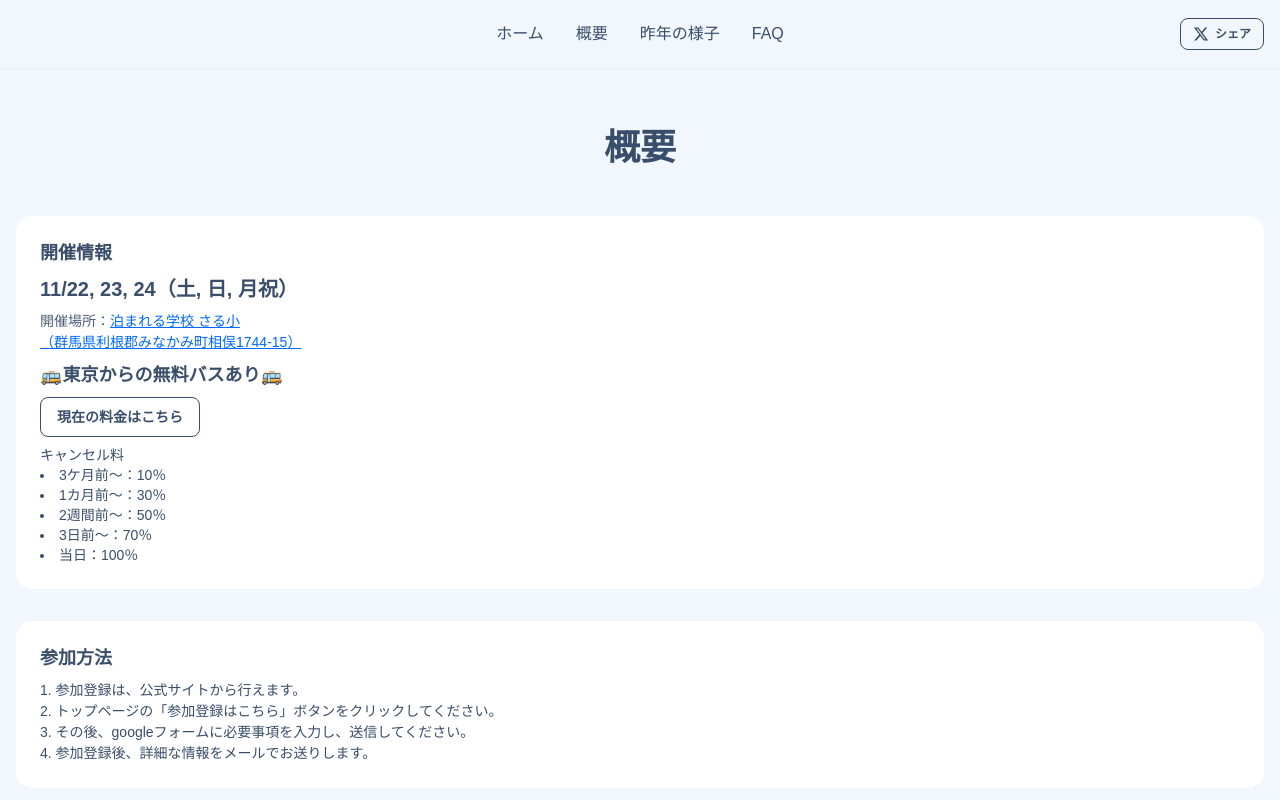
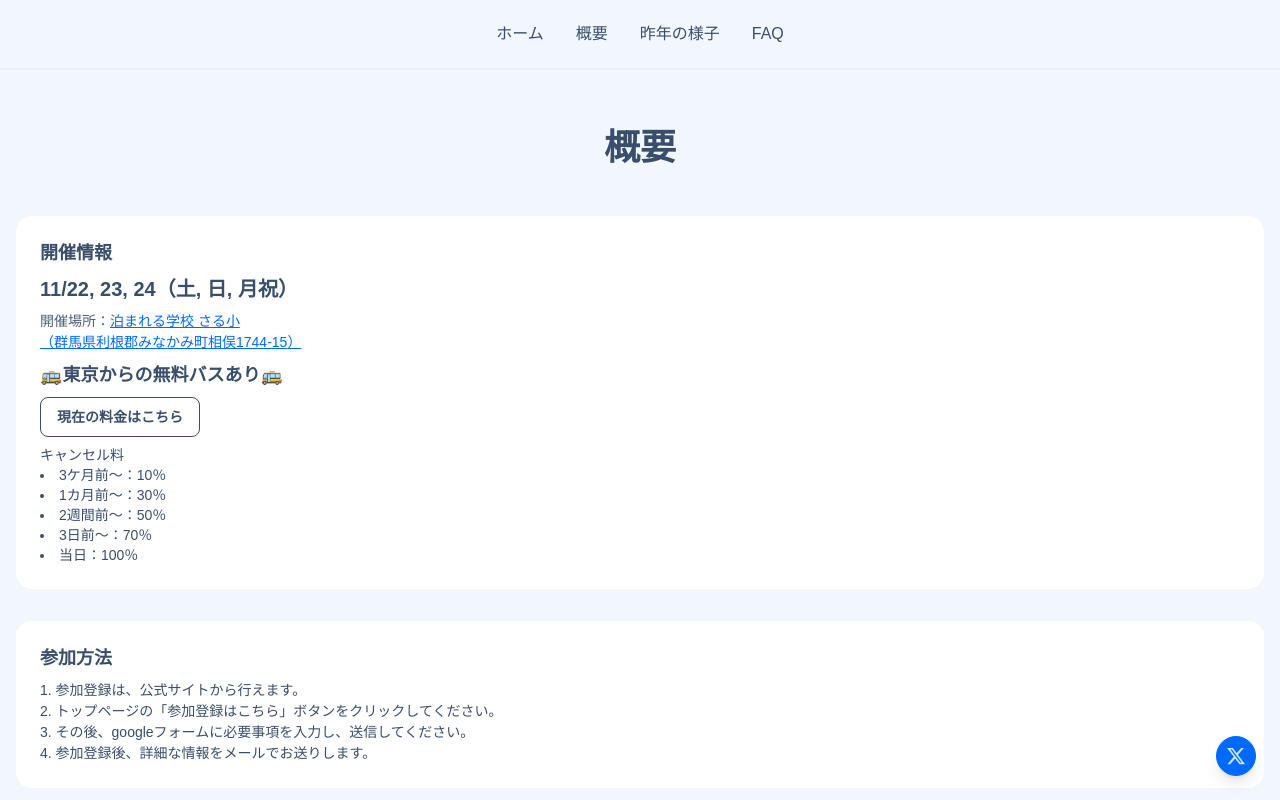
Before and after one commit to RF2034/2025, a Next.js app: page /about in a window 1280 px wide. Shown: the top 800 px of the page. Built offline with nearby package versions, Linux system fonts and the light colour scheme; a web font is replaced by a local one.

Commit message:
FloatingXShareButtonコンポーネントを追加し、シェア機能を実装。XShareButtonを削除し、関連する定数を追加。

```diff
--- a/src/app/layout.tsx
+++ b/src/app/layout.tsx
@@ -1,3 +1,4 @@
+import FloatingXShareButton from "@/components/FloatingXShareButton";
 import { EVENT_INFO } from "@/constants/eventInfo";
 import type { Metadata } from "next";
 import { BIZ_UDPGothic } from "next/font/google";
@@ -45,6 +46,7 @@ export default function RootLayout({
       </head>
       <body className={bizUDPGothic.className}>
         {children}
+        <FloatingXShareButton />
       </body>
     </html>
   );
--- /dev/null
+++ b/src/components/FloatingXShareButton.tsx
@@ -0,0 +1,34 @@
+"use client";
+
+import { SHARE_TEXT } from "@/constants/shareText";
+
+export default function FloatingXShareButton() {
+  const handleShare = () => {
+    const shareText = encodeURIComponent(SHARE_TEXT.text);
+    const shareUrl = encodeURIComponent(SHARE_TEXT.url);
+    const twitterUrl = `https://twitter.com/intent/tweet?text=${shareText}&url=${shareUrl}`;
+
+    window.open(twitterUrl, '_blank', 'width=550,height=420');
+  };
+
+  return (
+    <div className="fixed bottom-6 right-6 z-50">
+      <button
+        onClick={handleShare}
+        className="btn btn-circle btn-primary shadow-lg hover:shadow-xl transition-shadow"
+        aria-label="Xでシェア"
+        title="Xでシェア"
+      >
+        <svg
+          xmlns="http://www.w3.org/2000/svg"
+          width="20"
+          height="20"
+          viewBox="0 0 24 24"
+          className="fill-current"
+        >
+          <path d="M18.244 2.25h3.308l-7.227 8.26 8.502 11.24H16.17l-5.214-6.817L4.99 21.75H1.68l7.73-8.835L1.254 2.25H8.08l4.713 6.231zm-1.161 17.52h1.833L7.084 4.126H5.117z"/>
+        </svg>
+      </button>
+    </div>
+  );
+}
--- a/src/components/Header.tsx
+++ b/src/components/Header.tsx
@@ -1,5 +1,4 @@
 import Link from "next/link";
-import XShareButton from "./XShareButton";
 
 export default function Header() {
   const navItems = [
@@ -40,11 +39,6 @@ export default function Header() {
                 </Link>
               </li>
             ))}
-            <li>
-              <div className="py-3">
-                <XShareButton size="sm" className="w-full" />
-              </div>
-            </li>
           </ul>
         </div>
       </div>
@@ -58,7 +52,6 @@ export default function Header() {
         </ul>
       </div>
       <div className="navbar-end">
-        <XShareButton size="sm" className="hidden sm:inline-flex" />
       </div>
     </header>
   );
--- a/src/components/XShareButton.tsx
+++ /dev/null
@@ -1,50 +0,0 @@
-"use client";
-
-import { EVENT_INFO } from "@/constants/eventInfo";
-
-interface XShareButtonProps {
-  text?: string;
-  url?: string;
-  className?: string;
-  size?: "sm" | "md" | "lg";
-}
-
-export default function XShareButton({
-  text = `${EVENT_INFO.title} | 廃校で踊ろう！ 11/22-24開催`,
-  url = "https://gakkou-rave.com",
-  className = "",
-  size = "md"
-}: XShareButtonProps) {
-  const handleShare = () => {
-    const shareText = encodeURIComponent(text);
-    const shareUrl = encodeURIComponent(url);
-    const twitterUrl = `https://twitter.com/intent/tweet?text=${shareText}&url=${shareUrl}`;
-
-    window.open(twitterUrl, '_blank', 'width=550,height=420');
-  };
-
-  const sizeClasses = {
-    sm: "btn-sm",
-    md: "btn-md",
-    lg: "btn-lg"
-  };
-
-  return (
-    <button
-      onClick={handleShare}
-      className={`btn btn-outline ${sizeClasses[size]} ${className}`}
-      aria-label="Xでシェア"
-    >
-      <svg
-        xmlns="http://www.w3.org/2000/svg"
-        width="16"
-        height="16"
-        viewBox="0 0 24 24"
-        className="fill-current"
-      >
-        <path d="M18.244 2.25h3.308l-7.227 8.26 8.502 11.24H16.17l-5.214-6.817L4.99 21.75H1.68l7.73-8.835L1.254 2.25H8.08l4.713 6.231zm-1.161 17.52h1.833L7.084 4.126H5.117z"/>
-      </svg>
-      シェア
-    </button>
-  );
-}
--- /dev/null
+++ b/src/constants/shareText.ts
@@ -0,0 +1,5 @@
+export const SHARE_TEXT = {
+  text: "ガッコウレイヴは11/22-24開催！\n廃校で踊ろう！\nぜひお気軽にご参加を！\n\n#ガッコウレイヴ",
+  url: "https://gakkou-rave.com",
+  hashtags: [] // ハッシュタグはテキスト内に含めたので空配列に
+} as const;
```
